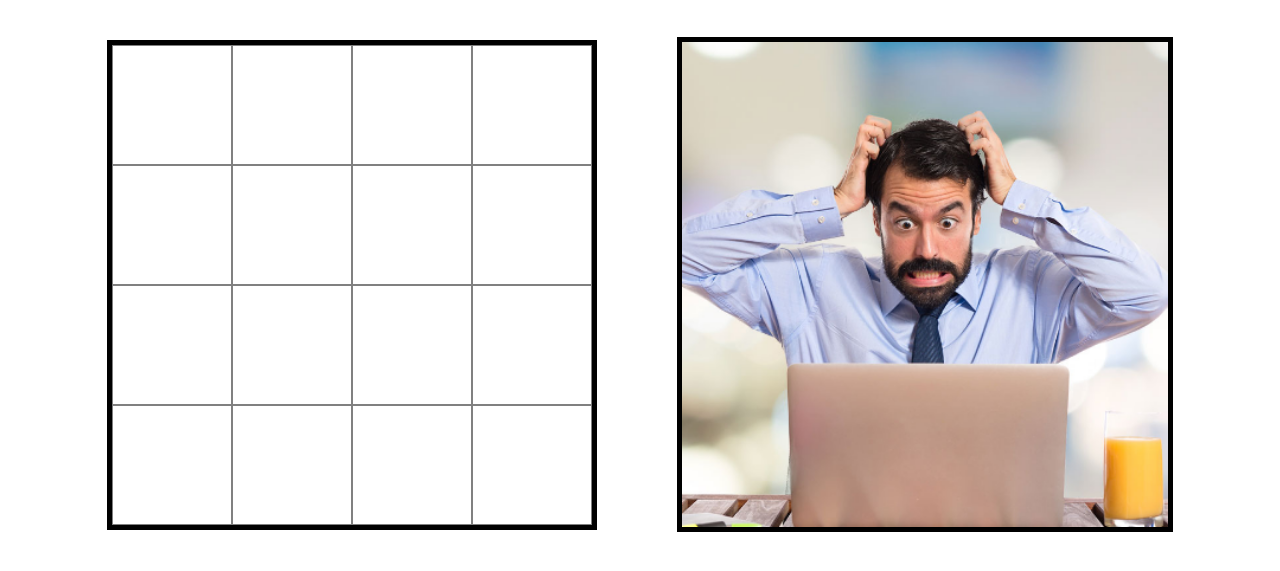
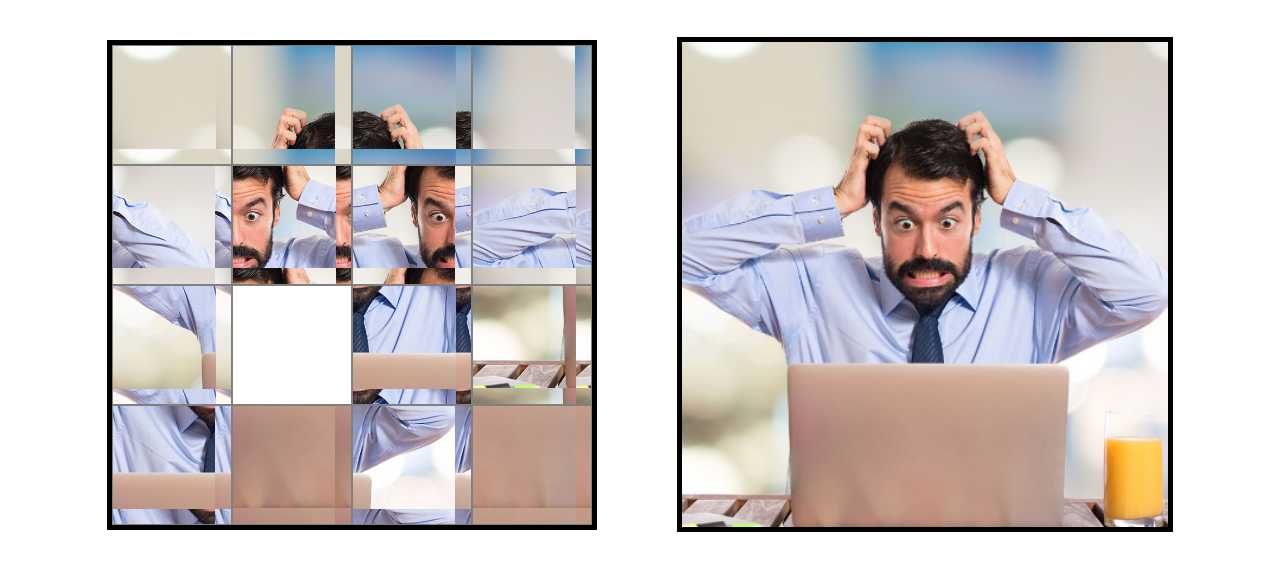
Before and after one commit to ConnerMcCabe/JS-Overly-Stressed-Office-Guy, a plain HTML site: page index.html in a window 1280 px wide. Shown: the part 149-720 px from the top of the page. Drawn offline with Linux system fonts and the light colour scheme.

Commit message:
render/ pictures display/arrow key tracker

```diff
--- a/index.html
+++ b/index.html
@@ -19,25 +19,26 @@
         <p></p>
     </section>    -->
     <section class="grid">
-        <div id="c0r3"></div>
-        <div id="c1r3"></div>
-        <div id="c2r3"></div>
-        <div id="c3r3"></div>
+        <div id="0"></div>
+        <div id="1"></div>
+        <div id="2"></div>
+        <div id="3"></div>
 
-        <div id="c0r2"></div>
-        <div id="c1r2"></div>
-        <div id="c2r2"></div>
-        <div id="c3r2"></div>
+        <div id="4"></div>
+        <div id="5"></div>
+        <div id="6"></div>
+        <div id="7"></div>
 
-        <div id="c0r1"></div>
-        <div id="c1r1"></div>
-        <div id="c2r1"></div>
-        <div id="c3r1"></div>
+        <div id="8"></div>
+        <div id="9"></div>
+        <div id="10"></div>
+        <div id="11"></div>
 
-        <div id="c0r0"></div>
-        <div id="c1r0"></div>
-        <div id="c2r0"></div>
-        <div id="c3r0"></div>
+        <div id="12"></div>
+        <div id="13"></div>
+        <div id="14"></div>
+        <div id="15"></div>
+
     </section>
 
     <section class="bigPicture">
--- a/js/script.js
+++ b/js/script.js
@@ -2,61 +2,77 @@
 
 /*----- constants -----*/
 const PICTURES = {
-    "0": "emptySlot",
-    "1": "pic",
-    "2": "pic",
-    "3": "pic",
-    "4": "pic",
-    "5": "pic",
-    "6": "pic",
-    "7": "pic",
-    "8": "pic",
-    //etc 15
+    0 : "",
+    1 : "pictures/img01.png",
+    2 : "pictures/img02.png",
+    3 : "pictures/img03.png",
+    4 : "pictures/img04.png",
+    5 : "pictures/img05.png",
+    6 : "pictures/img06.png",
+    7 : "pictures/img07.png",
+    8 : "pictures/img08.png",
+    9 : "pictures/img09.png",
+    10 : "pictures/img10.png",
+    11 : "pictures/img11.png",
+    12 : "pictures/img12.png",
+    13 : "pictures/img13.png",
+    14 : "pictures/img14.png",
+    15 : "pictures/img15.png",
 };
+
 let numArray = [0,1,2,3,4,5,6,7,8,9,10,11,12,13,14,15];
 
 /*----- app's state (variables) -----*/
 let grid, winner;
 let shuffler;
+
 /*----- cached element references -----*/
-
 
 
 /*----- event listeners -----*/
 
 // document.onkeydown
-document.addEventListener('keydown', logKey);
+// document.addEventListener('keydown', logKey);
 
-function logKey() {
-  console.log(event);
-}
+// function logKey() {
+//   console.log(event);
+// }
+document.onkeydown = function (e) {
+    switch (e.key) {
+        case 'ArrowUp':
+            console.log('apples')
+            break;
+        case 'ArrowDown':
+            break;
+        case 'ArrowLeft':
+            break;
+        case 'ArrowRight':
+    }
+  console.log(e.key)
+};
 
 /*----- functions -----*/
 init();
 function init() {
 
     grid = [
-        [0, 0, 0, 0],
-        [0, 0, 0, 0],
-        [0, 0, 0, 0],
-        [0, 0, 0, 0]
+        1, 2, 3, 4,
+        8, 7, 6, 5,
+        9, 0, 11, 13,
+        10, 14, 12, 15
     ];
-
+     render();
     // console.table(grid) too see the grid in console to check if values add or slide
     // logic behind moving just the blank tile
 }
 //sanity check 2, color tiles for moving or shuffling
 //
-// grid.forEach(function(colIdx, rowIdx) {
-// let div = document.getElementById(`c${colIdx}r${rowIdx}`);
-// div.style.backgroundColor = PICTURES[cell];
-// });
 // function shuffler() {
 //     PICTURES.sort(function () {
 //         return .5 - Math.random();
 //     })
 
-for(let x= 0; x<16;x++)
+for(let x= 0; x<16; x++)
 {
     shuffler = (Math.floor(Math.random() * 100))%numArray.length;
     console.log(numArray.splice(shuffler,1));
@@ -67,9 +83,15 @@ for(let x= 0; x<16;x++)
 function slide(ev) {
 
 }
+
 //handle arrow keys to move
 
-function render() {
-// render stuff
+
+
+function render()
+{
+    for(let x =0; x<16; x++) {
+        let div = document.getElementById(`${x}`);
+        div.style.backgroundImage = `url(${PICTURES[grid[x]]})`;
+    }
 }
-//shuffler, slider, keydown for arrow keys, timer
```
Also changed, not shown: pictures/img01.png (added), pictures/img02.png (added), pictures/img03.png (added), pictures/img04.png (added), pictures/img05.png (added), pictures/img06.png (added), pictures/img07.png (added), pictures/img08.png (added), pictures/img09.png (added), pictures/img10.png (added), pictures/img11.png (added), pictures/img12.png (added), pictures/img13.png (added), pictures/img14.png (added), 2 more files.
